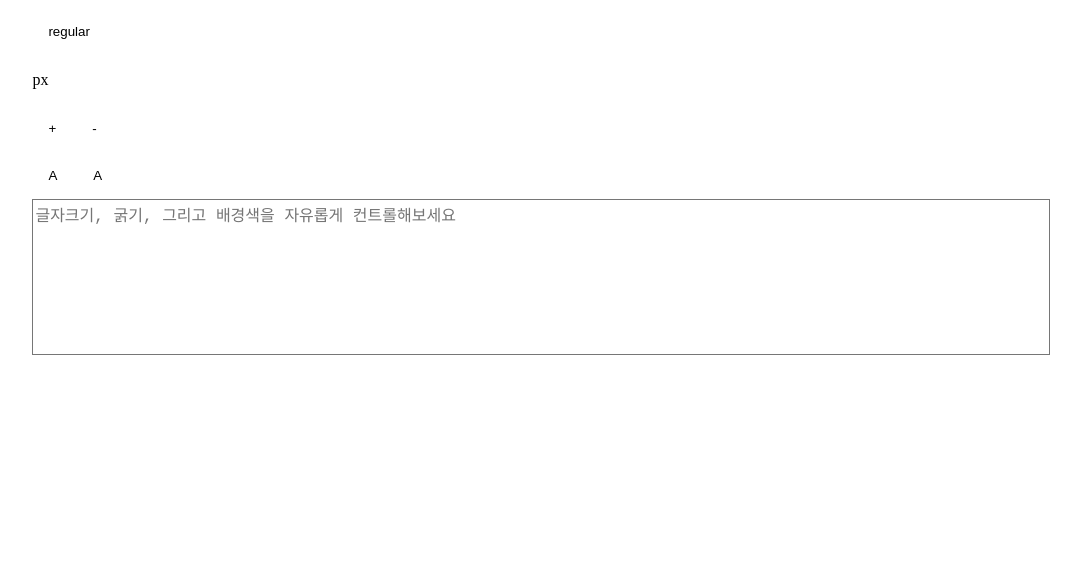
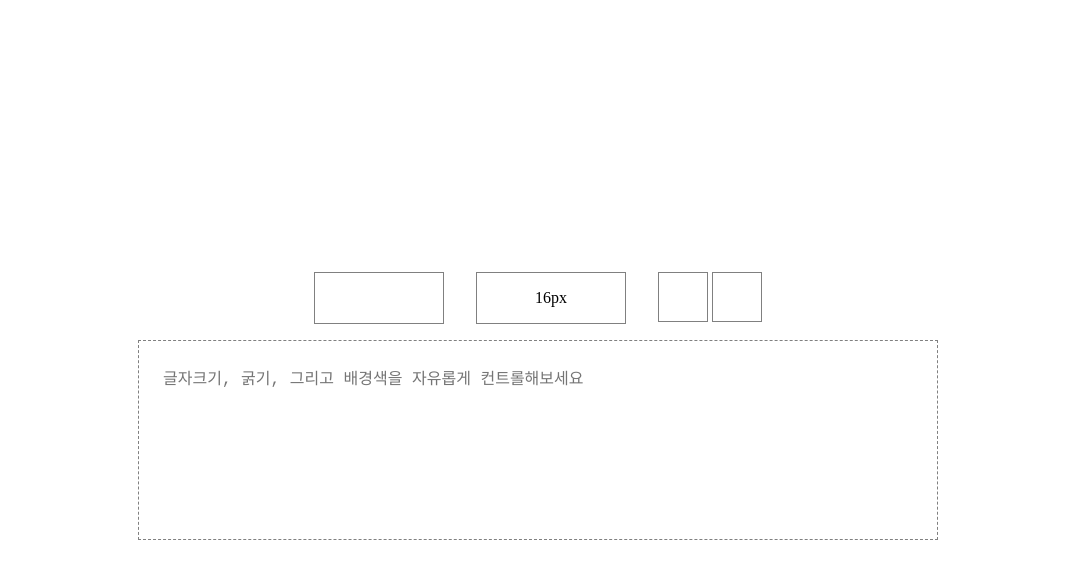
Before and after one commit to ddowon/TIL, a plain HTML site: page JavaScript/Control-text-size/control-text-size.html in a window 1280 px wide. Shown: the whole page, without its empty margins (102-1183 px from the left). Drawn offline with Linux system fonts and the light colour scheme.

Commit message:
[javascript]UPDATE sass file

```diff
--- a/JavaScript/Control-text-size/control-text-size.html
+++ b/JavaScript/Control-text-size/control-text-size.html
@@ -3,40 +3,51 @@
 <head>
 	<meta charset="UTF-8">
 	<title>Document</title>
-	<style>
-		.wrap {
-			width: 80%;
-			margin: 0 auto;
-		}
-		button {
-			padding:1rem;
-			border: none;
-			background: #fff;
-		}
-		.preview-text {
-			width: 100%;
-			height: 150px;
-			resize: none;
-			background: transparent;
-		}
-	</style>
+	<link rel="stylesheet" href="css/style.css">
+	<link rel="stylesheet" href="path/to/font-awesome/css/font-awesome.min.css">
 </head>
 <body>
 	<div class="wrap">
+		<div class="position-center">
+			<div class="control-box">
 				<div class="font-weight-change">
-			<button type="button">regular</button>
+					<ul>
+						<li class="fontweight-thin">
+							<button type="button">Thin</button>
+						</li>
+			<!-- 					<li class="fontweight-regular">
+				<button type="button">Regular</button>
+			</li>
+			<li class="fontweight-bold">
+				<button type="button">Bold</button>
+			</li> -->
+					</ul>
 				</div>
 				<div class="font-size-change">
-			<p class="font-size">px</p>
-			<button class="increase-btn" type="button">+</button>
-			<button class="decrease-btn" type="button">-</button>
+					<p class="font-size" contenteditable="true">16px</p>
+					<div>
+						<button class="decrease-btn" type="button">
+							<span>글자 크기 줄이기</span>
+						</button>
+					</div>
+					<div>
+						<button class="increase-btn" type="button">
+							<span>글자 크기 키우기</span>
+						</button>
+					</div>
 				</div>
 				<div class="bg-change">
-			<button class="white-btn" type="button">A</button>
-			<button class="gray-btn" type="button">A</button>
+					<button class="white-btn" type="button">
+						<span>화면 밝게 하기</span>
+					</button>
+					<button class="gray-btn" type="button">
+						<span>화면 어둡게 하기</span>
+					</button>
+				</div>
 			</div>
 			<div>
 				<textarea class="preview-text" name="" id="" cols="30" rows="10" placeholder="글자크기, 굵기, 그리고 배경색을 자유롭게 컨트롤해보세요"></textarea>
+			</div>
 		</div>
 	</div>
 	<script src="../../Resource/domhelper.js"></script>
--- a/JavaScript/Control-text-size/js/control-text-size.js
+++ b/JavaScript/Control-text-size/js/control-text-size.js
@@ -23,9 +23,11 @@ for ( var i=0, l=bg_change_btns.length; i<l; i++) {
 	bg_btn.onclick = function() {
 		var get_class = this.getAttribute('class')
 		body.style.backgroundColor = get_class.split('-')[0];
-		// this.style.borderWidth = "10px";
+		// this.style.border = "10px solid gray";
 	}
 }
+
+
 
 //===========================================================
 
@@ -52,17 +54,20 @@ decrease_btn.onclick = function() {
 
 var change_size = 1;
 function changeFontSize() {
-	var operator = this.firstChild.nodeValue;
-	console.log(this.firstChild.nodeValue);
+	var get_class = this.getAttribute('class');
+	var operator = get_class.split('-')[0];
 
 	var current_text = parseInt(textarea.style.fontSize);
 	var _current_size;
-	if( operator == "+" ) {
+	if( operator == "increase" ) {
 		_current_text = current_text + change_size;
 	} else {
 		_current_text = current_text - change_size;
 	}
- textarea.style.fontSize = _current_text + 'px';
+	textarea.style.fontSize = _current_text + 'px';
+
+	var show_font = query('.font-size');
+	show_font.innerHTML = textarea.style.fontSize;
 }
 
 increase_btn.onclick = decrease_btn.onclick = changeFontSize
--- /dev/null
+++ b/JavaScript/Control-text-size/sass/style.sass
@@ -0,0 +1,69 @@
+*
+	margin: 0
+	padding: 0
+	box-sizing: border-box
+
+ul
+	list-style: none
+
+button
+	width: 50px
+	height: 50px
+	text-indent: -9999px
+	border: none
+	background: transparent
+	cursor: pointer
+.wrap
+	position: relative
+	width: 100%
+	height: 100vh
+	margin: 0 auto
+
+.position-center
+	position: absolute
+	top: 50%
+	left: 50%
+	transform: translate(-50%,-50%)
+	width: 80%
+	max-width: 800px
+
+.control-box
+	display: flex
+	justify-content: center
+	&>*
+		margin: 1rem
+		border: 1px solid gray
+
+.font-weight-change
+	button
+		width: 8rem
+
+.font-size-change
+	display: flex
+	justify-content: center
+	align-items: center
+	.font-size
+		order: 2
+		width: 3rem
+		text-align: center
+	div:first-child
+		order: 1
+	div:last-child
+		order: 3
+
+.bg-change
+	border: none
+	button
+		border: 1px solid gray
+		transition: all 0.3s
+		&::after:focus
+			content: ''
+			border: 10px solid gray
+
+.preview-text
+	padding: 1.5rem
+	width: 100%
+	height: 200px
+	resize: none
+	background: transparent
+	border: 1px dashed gray
```
Also changed, not shown: JavaScript/Control-text-size/css/style.css (added), 1 other file. Lines whose indentation alone changed are shown as unchanged.
